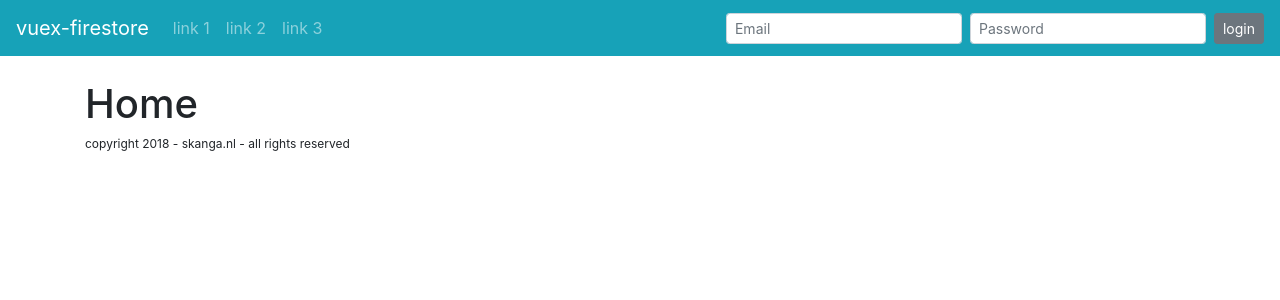
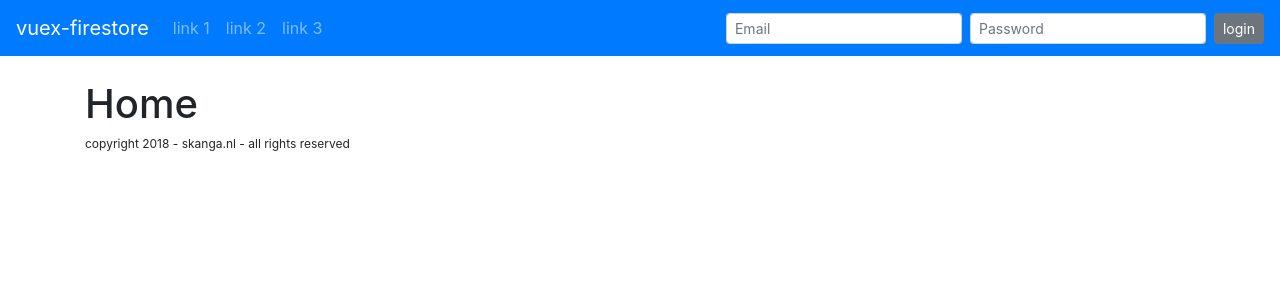
Before and after one commit to john-bauer/vuex-firestore, a Vue app: page / in a window 1280 px wide. Shown: the top 300 px of the page. Built offline with nearby package versions, Linux system fonts and the light colour scheme.

Commit message:
Minor Changes

```diff
--- a/src/components/NavBar.vue
+++ b/src/components/NavBar.vue
@@ -1,6 +1,6 @@
 <template>
 
-  <b-navbar toggleable="md" type="dark" variant="info" sticky>
+  <b-navbar toggleable="md" type="dark" variant="primary" sticky>
 
     <b-navbar-toggle target="nav_collapse"></b-navbar-toggle>
 
```
